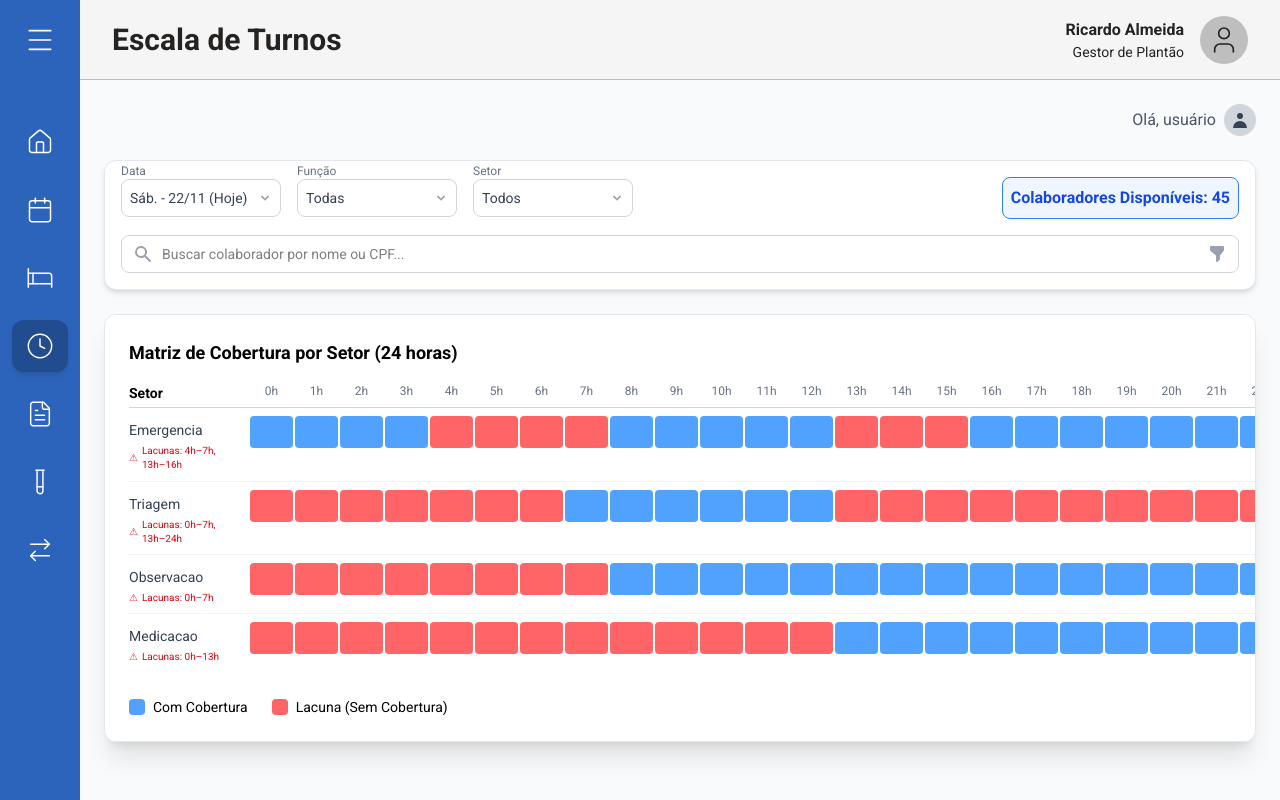
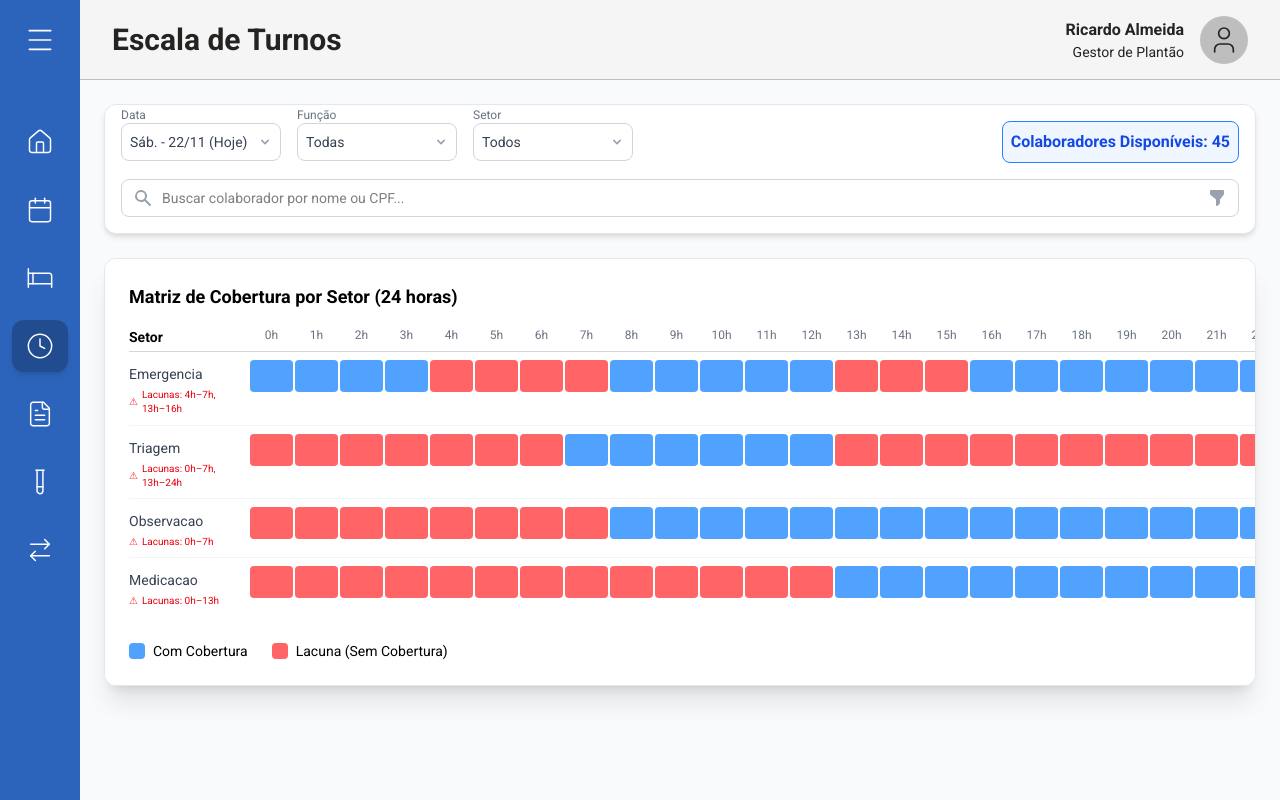
Before and after one commit to llicels/trabalho_banco_de_dados, a React (Vite) app in the folder frontend/: page /turnos in a window 1280 px wide. Built offline with nearby package versions, Linux system fonts and the light colour scheme.

Commit message:
mudanças de legibilidade

```diff
--- a/frontend/src/components/agendas/CalendarioDeConflitos.jsx
+++ b/frontend/src/components/agendas/CalendarioDeConflitos.jsx
@@ -1,11 +1,11 @@
 export default function CalendarioDeConflitos({
   weeks,
   currentYear,
-  conflictAlerts, // Lista de ALERTA DE CONFLITOS (agrupados)
+  conflictAlerts,
   nextMonth,
   prevMonth,
   date,
-  // Props de estado e manipulação do Pop-up (vindo de Agendas.jsx)
+  // Props de estado e manipulação do Pop-up
   activeConflictAlert,
   setActiveConflictAlert,
   handleConflictClick,
@@ -44,7 +44,7 @@ export default function CalendarioDeConflitos({
         </button>
       </div>
 
-      {/* Cabeçalho semanal (Dom, Seg, Ter...) */}
+      {/* Cabeçalho semanal */}
       <div className="grid grid-cols-7 text-center text-gray-700 font-medium mb-1">
         <div>Dom</div>
         <div>Seg</div>
@@ -55,7 +55,7 @@ export default function CalendarioDeConflitos({
         <div>Sáb</div>
       </div>
 
-      {/* DIAS - Corpo do Calendário */}
+      {/* DIAS */}
       <div
         className="grid grid-cols-7 border border-gray-300 rounded-lg overflow-hidden"
         style={{ borderWidth: '1px' }}
--- a/frontend/src/components/turnos/TurnosEscalasModal.jsx
+++ b/frontend/src/components/turnos/TurnosEscalasModal.jsx
@@ -1,4 +1,3 @@
-// Arquivo: src/components/Turnos/TurnosEscalasModal.jsx
 import React, { useState } from 'react';
 
 // Dados mockados para simular a busca de novos colaboradores
@@ -48,12 +47,10 @@ export default function TurnosEscalasModal({ data, onClose }) {
       )
     : [];
 
-  // Simula adicionar o colaborador (na vida real, isso chamaria uma API)
   const handleAddColaborador = (colab) => {
       alert(`Simulação: Adicionando ${colab.nome} à escala.`);
       setIsSearching(false);
       setSearchTerm('');
-      // No código real, você chamaria uma função de callback para atualizar o estado em Turnos.jsx
   };
 
 
--- a/frontend/src/pages/Agendas.jsx
+++ b/frontend/src/pages/Agendas.jsx
@@ -60,15 +60,14 @@ export function Agendas() {
     // 2. Criar alertas de conflito a partir dos grupos com mais de 1 evento
     eventMap.forEach((eventList, key) => {
       if (eventList.length > 1) {
-        // Criamos um objeto de ALERTA único por conflito
         const firstEvent = eventList[0];
         trueConflicts.push({
-          key: key, // Chave única
+          key: key,
           day: firstEvent.day,
           sala: firstEvent.sala,
           hora: firstEvent.hora,
           date: formatDay(firstEvent.day, currentMonth),
-          events: eventList, // Lista de TODOS os eventos envolvidos
+          events: eventList,
           count: eventList.length,
         });
       }
@@ -106,13 +105,13 @@ export function Agendas() {
   const nextMonth = () => {
     setCurrentMonth((prev) => (prev === 11 ? 0 : prev + 1));
     if (currentMonth === 11) setCurrentYear((y) => y + 1);
-    setActiveConflictAlert(null); // Fecha o pop-up ao mudar o mês
+    setActiveConflictAlert(null);
   };
 
   const prevMonth = () => {
     setCurrentMonth((prev) => (prev === 0 ? 11 : prev - 1));
     if (currentMonth === 0) setCurrentYear((y) => y - 1);
-    setActiveConflictAlert(null); // Fecha o pop-up ao mudar o mês
+    setActiveConflictAlert(null);
   };
 
   // -----------------------------
@@ -130,8 +129,6 @@ export function Agendas() {
 
   return (
     <div className="p-6">
-      {/* TÍTULO DA PÁGINA */}
-      <h1 className="text-2xl font-semibold mb-4">Agendas e Atendimentos</h1>
 
       {/* -------------------------
           BARRA DE ALERTAS / CONFLITOS
--- a/frontend/src/pages/Exames.jsx
+++ b/frontend/src/pages/Exames.jsx
@@ -1,4 +1,3 @@
-// Arquivo: src/pages/ExamesStatus.jsx
 import React, { useState, useMemo } from 'react';
 import DetalhesExameModal from '../components/exames/DetalhesExameModal';
 import { SearchBar } from '../components/SearchBar';
@@ -24,7 +23,7 @@ export function Exames() {
     const [selectedStatus, setSelectedStatus] = useState(statusOptions[0]);
     const [selectedTipo, setSelectedTipo] = useState(tipoOptions[0]);
     const [selectedPeriodo, setSelectedPeriodo] = useState(periodoOptions[0]);
-    const [selectedExame, setSelectedExame] = useState(null); // Estado para o modal de detalhes
+    const [selectedExame, setSelectedExame] = useState(null);
 
     const handleSearchChange = (value) => setSearchTerm(value);
 
@@ -51,7 +50,6 @@ export function Exames() {
              list = list.filter(exame => exame.tipo === selectedTipo);
         }
 
-        // (O filtro de Período seria implementado aqui com base nas datas)
 
         return list;
     }, [searchTerm, selectedStatus, selectedTipo]);
@@ -143,7 +141,7 @@ export function Exames() {
                     <SearchBar
                         placeholder="Buscar paciente por nome ou CPF..."
                         onSearch={handleSearchChange}
-                        onSubmit={handleSearchChange} // Usa o mesmo handler para submit
+                        onSubmit={handleSearchChange}
                         className="w-full"
                         showFilter={false}
                     />
--- a/frontend/src/pages/Prontuarios.jsx
+++ b/frontend/src/pages/Prontuarios.jsx
@@ -47,7 +47,7 @@ export function Prontuarios() {
     const [searchTerm, setSearchTerm] = useState('');
     const [patientFound, setPatientFound] = useState(false);
     const [activeTab, setActiveTab] = useState('Historico');
-    const [selectedAtendimento, setSelectedAtendimento] = useState(null); // Estado para o modal
+    const [selectedAtendimento, setSelectedAtendimento] = useState(null);
 
     const tabOptions = [
         { key: 'Historico', label: 'Histórico de Atendimentos' },
@@ -166,7 +166,7 @@ export function Prontuarios() {
                 />
             </div>
 
-            {/* Botão manual de Busca (Se necessário, caso a SearchBar não tenha um botão) */}
+            {/* Botão manual de Busca */}
             <div className="mb-6 flex justify-end">
                  <button onClick={() => handleSearchSubmit(searchTerm)} className="py-2 px-6 bg-blue-600 text-white rounded-lg font-semibold hover:bg-blue-700 transition">
                      Buscar Prontuário
@@ -174,7 +174,7 @@ export function Prontuarios() {
             </div>
 
 
-            {/* 3. CONTEÚDO DO PRONTUÁRIO (SÓ VISÍVEL APÓS A BUSCA) */}
+            {/* 3. CONTEÚDO DO PRONTUÁRIO */}
             {patientFound && (
                 <div className="bg-white p-6 rounded-xl shadow-xl border border-gray-200">
 
--- a/frontend/src/pages/Turnos.jsx
+++ b/frontend/src/pages/Turnos.jsx
@@ -1,4 +1,3 @@
-// Arquivo: src/pages/Turnos.jsx
 import React, { useState, useMemo } from 'react';
 import TurnosEscalasModal from "../components/Turnos/TurnosEscalasModal";
 
@@ -34,8 +33,6 @@ const mockEscalaDetalhe = {
     'Emergencia-1': [mockColaboradores[1], mockColaboradores[2]],
     'Triagem-9': [mockColaboradores[1]],
 };
-// ----------------------------------------------------
-
 
 // --- LÓGICA DE FILTRO E MOCKS ---
 
@@ -69,7 +66,7 @@ const sectorOptions = ["Todos", "Emergência", "Triagem", "Observação", "Medic
 
 const allSectorKeys = Object.keys(mockMatriz);
 
-// 💡 MAPEAMENTO DE FUNÇÃO PARA SETORES RELEVANTES (SIMULAÇÃO)
+// MAPEAMENTO DE FUNÇÃO PARA SETORES RELEVANTES (SIMULAÇÃO)
 const functionToSectorMap = {
     "Médico": ["Emergencia", "Observacao"],
     "Enfermeira": ["Triagem", "Medicacao"],
@@ -85,7 +82,7 @@ export function Turnos() {
   const [selectedSector, setSelectedSector] = useState(sectorOptions[0]);
 
 
-  // 💡 LÓGICA DE FILTRAGEM (FUNÇÃO E SETOR COMBINADOS)
+  // LÓGICA DE FILTRAGEM (FUNÇÃO E SETOR COMBINADOS)
   const filteredSectors = useMemo(() => {
 
     // 1. Filtrar pela Função (Simulação)
@@ -98,13 +95,10 @@ export function Turnos() {
 
     const normalizedSelectedSector = selectedSector.normalize("NFD").replace(/[\u0300-\u036f]/g, "");
 
-    // Se a função já filtrou para um subconjunto, verificamos se o setor selecionado está nesse subconjunto.
     if (sectorsByFunction.includes(normalizedSelectedSector)) {
         return [normalizedSelectedSector];
     }
 
-    // Se selecionamos um setor específico (ex: "Emergência") e a função está como "Todas", retorna o setor específico.
-    // Se o setor não está no conjunto filtrado por função, não retorna nada.
     return [];
 
   }, [selectedFunction, selectedSector]);
@@ -135,19 +129,6 @@ export function Turnos() {
 
   return (
     <div className="p-6 bg-gray-50 min-h-screen">
-
-      {/* 1. TÍTULO E AVATAR */}
-      <div className="flex justify-between items-center mb-6">
-        <h1 className="text-2xl font-bold text-gray-800"></h1>
-        <div className="flex items-center gap-2">
-          <span className="text-gray-600">Olá, usuário</span>
-          <div className="w-8 h-8 rounded-full bg-gray-300 text-gray-700 flex items-center justify-center">
-            <svg xmlns="http://www.w3.org/2000/svg" className="h-5 w-5" viewBox="0 0 20 20" fill="currentColor">
-                <path fillRule="evenodd" d="M10 9a3 3 0 100-6 3 3 0 000 6zm-7 9a7 7 0 1114 0H3z" clipRule="evenodd" />
-            </svg>
-          </div>
-        </div>
-      </div>
 
       {/* 2. BARRA DE FILTROS E BUSCA */}
       <div className="bg-white p-4 rounded-xl shadow-md mb-6 border border-gray-200">
```
